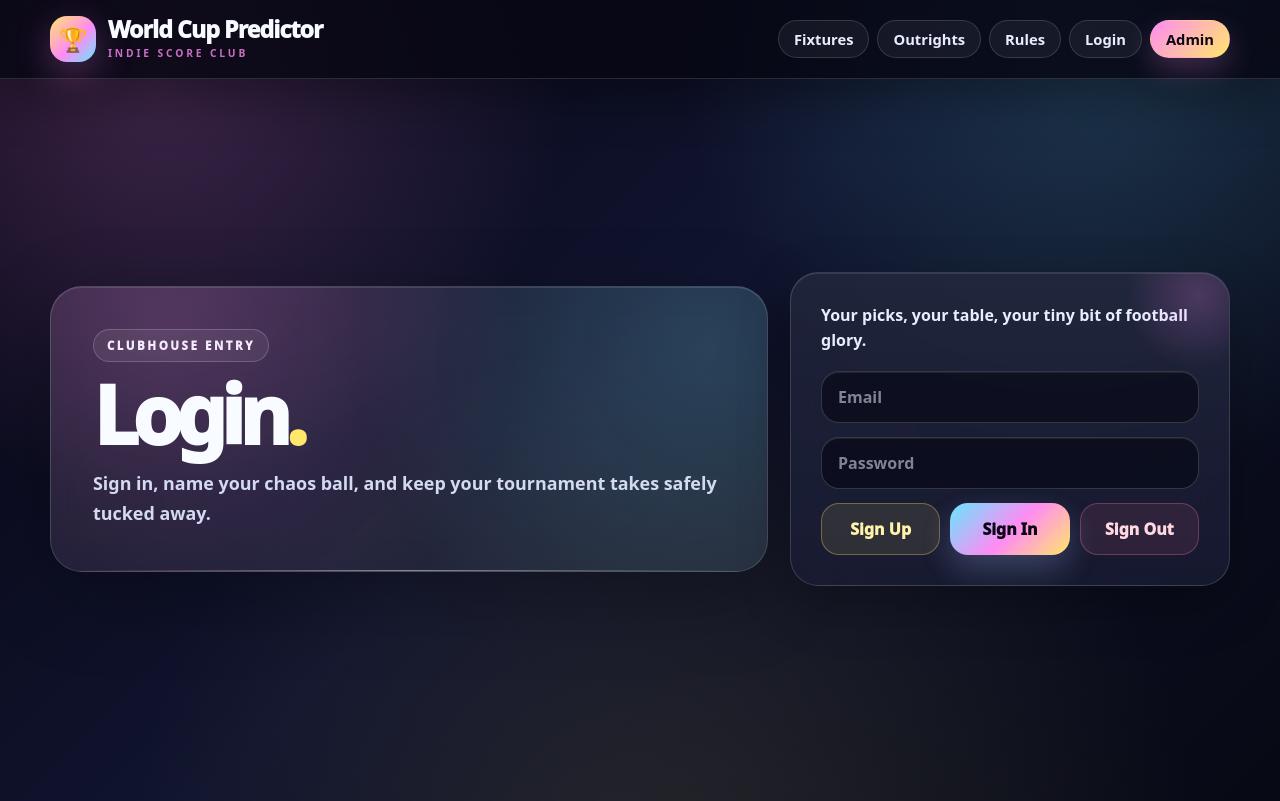
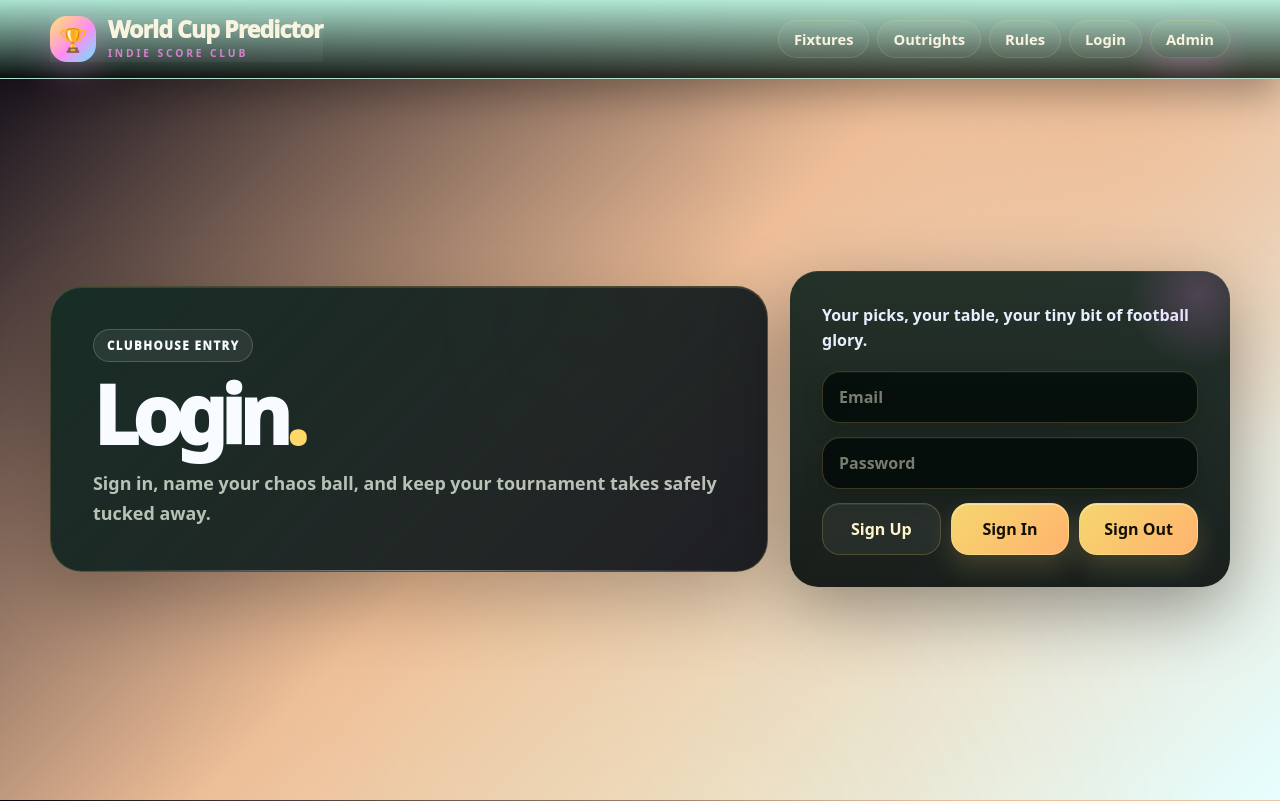
Before and after one commit to Stephenlyne62/world-cup-predictor, a Next.js app: page /login in a window 1280 px wide. Built offline with nearby package versions, Linux system fonts and the light colour scheme; no server answers.

Commit message:
Update homepage

```diff
--- a/app/globals.css
+++ b/app/globals.css
@@ -4,18 +4,16 @@
 
 :root {
   color-scheme: dark;
-  --ink: #070713;
-  --night: #0d1024;
-  --panel: rgba(15, 19, 43, 0.78);
+  --night: #e8ebff;
+  --panel: rgba(158, 162, 183, 0.78);
   --panel-strong: rgba(9, 11, 28, 0.92);
-  --line: rgba(255, 255, 255, 0.14);
-  --line-strong: rgba(255, 255, 255, 0.24);
+  --line: rgba(208, 177, 177, 0.14);
+  --line-strong: rgba(32, 32, 32, 0.24);
   --text: #f8fbff;
   --muted: #aeb8d3;
   --cyan: #66e7ff;
   --pink: #ff8bf3;
   --yellow: #ffe76a;
-  --orange: #ff9d66;
   --danger: #ff7b9c;
 }
 
@@ -27,10 +25,9 @@ body {
   color: var(--text);
   font-family: ui-sans-serif, system-ui, -apple-system, BlinkMacSystemFont, "Segoe UI", sans-serif;
   background:
-    radial-gradient(circle at 12% 10%, rgba(255, 139, 243, 0.20), transparent 26rem),
-    radial-gradient(circle at 86% 8%, rgba(102, 231, 255, 0.16), transparent 26rem),
+    radial-gradient(circle at 86% 8%, #eebe98, transparent 26rem),
     radial-gradient(circle at 52% 110%, rgba(255, 231, 106, 0.10), transparent 34rem),
-    linear-gradient(135deg, #080614 0%, #10142e 48%, #070914 100%);
+    linear-gradient(135deg, #080614 0%, #eebe98 48%, #e6ffff 100%);
 }
 body::before {
   content: "";
@@ -58,7 +55,7 @@ input::placeholder { color: rgba(226, 232, 240, 0.55); }
   top: 0;
   z-index: 50;
   border-bottom: 1px solid var(--line);
-  background: rgba(7, 7, 19, 0.82);
+  background: rgba(231, 224, 176, 0.82);
   backdrop-filter: blur(18px);
   box-shadow: 0 18px 48px rgba(0,0,0,0.34);
 }
@@ -777,3 +774,292 @@ input::placeholder { color: rgba(226, 232, 240, 0.55); }
     grid-template-columns: 1fr 1fr;
   }
 }
+
+/*
+  World Cup Predictor — Bet365-lite slickness add-on
+  Paste this at the very bottom of app/globals.css after the refined makeover CSS.
+  It keeps the indie/fun vibe, but pushes the interface slightly toward a darker sportsbook board style.
+*/
+
+:root {
+  --bookie-gold-strong: #ffd86a;
+  --bookie-lime: #b8ff7a;
+  --bookie-text: #f8f4df;
+  --bookie-muted: #b9c2b7;
+  --bookie-danger: #ff7a9d;
+}
+
+
+
+/* Header / nav: slightly more sportsbook, less neon club poster */
+.site-header,
+.wc-navbar,
+nav {
+  background:
+    linear-gradient(180deg, rgba(178, 236, 216, 0.96), rgba(7, 16, 13, 0.82)) !important;
+  box-shadow: 0 14px 40px rgba(0, 0, 0, 0.34) !important;
+}
+
+
+
+.nav-link,
+.site-nav a,
+.wc-nav a,
+nav a {
+  border-color: rgba(245, 212, 107, 0.18) !important;
+  background: rgba(255, 255, 255, 0.045) !important;
+  color: #f8f4df !important;
+}
+
+.nav-link:hover,
+.site-nav a:hover,
+.wc-nav a:hover,
+nav a:hover {
+  border-color: rgba(245, 212, 107, 0.46) !important;
+  background: rgba(245, 212, 107, 0.13) !important;
+  color: #fff7cf !important;
+  transform: translateY(-1px);
+}
+
+.nav-link.active,
+.site-nav a.active,
+.wc-nav a.active,
+nav a[aria-current="page"] {
+  background: linear-gradient(135deg, #f5d46b, #ff9f7a) !important;
+  color: #171006 !important;
+  border-color: rgba(255, 232, 151, 0.75) !important;
+  box-shadow: 0 10px 28px rgba(245, 212, 107, 0.22) !important;
+}
+
+/* Overall panels: darker, cleaner, odds-board style */
+.wc-card,
+.home-tabs,
+.home-hero-panel,
+.fixture-card,
+.rule-card,
+.login-card,
+.outright-card,
+.leaderboard-card,
+.prediction-card {
+  background:
+    linear-gradient(180deg, rgba(18, 37, 31, 0.92), rgba(7, 14, 13, 0.92)) !important;
+  border: 1px solid var(--bookie-line) !important;
+  box-shadow:
+    0 22px 70px rgba(0, 0, 0, 0.38),
+    inset 0 1px 0 rgba(255, 255, 255, 0.065) !important;
+}
+
+.wc-hero,
+.home-hero {
+  background:
+    linear-gradient(135deg, rgba(17, 43, 35, 0.9), rgba(8, 11, 20, 0.9)),
+    radial-gradient(circle at 76% 10%, rgba(245, 212, 107, 0.14), transparent 30%) !important;
+  border-color: rgba(245, 212, 107, 0.22) !important;
+}
+
+.wc-kicker,
+.home-panel-label,
+.fixture-meta,
+.rule-eyebrow,
+.form-label {
+  color: var(--bookie-gold) !important;
+  letter-spacing: 0.13em !important;
+}
+
+.wc-title span,
+.home-hero h1 span,
+.points-badge,
+.wc-pill {
+  color: var(--bookie-gold-strong) !important;
+}
+
+.wc-copy,
+.home-muted,
+.home-table-note,
+.empty-state p,
+.fixture-card p,
+.rule-card p {
+  color: var(--bookie-muted) !important;
+}
+
+/* Tables and leaderboard rows: more like a clean betting slip / odds board */
+.home-rank-row,
+.leaderboard-row,
+.outcome-row,
+.fixture-row,
+.home-outrights-table tr,
+.rules-list li {
+  background: rgba(17, 43, 35, 0.9) !important;
+  border-color: rgba(245, 212, 107, 0.13) !important;
+}
+
+.home-rank-row:hover,
+.leaderboard-row:hover,
+.fixture-card:hover,
+.prediction-card:hover {
+  border-color: rgba(245, 212, 107, 0.38) !important;
+  background: rgba(245, 212, 107, 0.07) !important;
+}
+
+.rank-badge,
+.points-badge,
+.score-badge,
+.status-pill,
+.wc-pill {
+  border-color: rgba(245, 212, 107, 0.32) !important;
+  background: rgba(245, 212, 107, 0.11) !important;
+  color: #fff1ad !important;
+}
+
+.home-outrights-table th,
+table th {
+  background: rgba(245, 212, 107, 0.11) !important;
+  color: #ffe9a0 !important;
+  border-bottom: 1px solid rgba(245, 212, 107, 0.22) !important;
+}
+
+.home-outrights-table td,
+table td {
+  border-bottom-color: rgba(245, 212, 107, 0.09) !important;
+}
+
+/* Forms: darker inputs, sharper sportsbook control feel */
+input,
+select,
+textarea,
+.form-input,
+.form-select,
+.score-input {
+  background: rgba(1, 8, 6, 0.78) !important;
+  border: 1px solid rgba(245, 212, 107, 0.22) !important;
+  color: #fff9df !important;
+  box-shadow:
+    inset 0 1px 0 rgba(255, 255, 255, 0.045),
+    0 8px 20px rgba(0, 0, 0, 0.18) !important;
+}
+
+input::placeholder,
+textarea::placeholder {
+  color: rgba(248, 244, 223, 0.48) !important;
+}
+
+input:focus,
+select:focus,
+textarea:focus,
+.form-input:focus,
+.form-select:focus,
+.score-input:focus {
+  border-color: rgba(245, 212, 107, 0.7) !important;
+  box-shadow:
+    0 0 0 3px rgba(245, 212, 107, 0.14),
+    0 12px 26px rgba(0, 0, 0, 0.22) !important;
+  outline: none !important;
+}
+
+/* Buttons: odds-site sharpness, still playful enough */
+button,
+.wc-button,
+.save-button,
+.form-button,
+.tab-switcher button,
+.home-actions a {
+  border: 1px solid rgba(255, 232, 151, 0.42) !important;
+  background: linear-gradient(135deg, #f6d66e 0%, #ffb36f 100%) !important;
+  color: #130f05 !important;
+  font-weight: 900 !important;
+  box-shadow:
+    0 12px 26px rgba(245, 212, 107, 0.18),
+    inset 0 1px 0 rgba(255, 255, 255, 0.38) !important;
+}
+
+button:hover,
+.wc-button:hover,
+.save-button:hover,
+.form-button:hover,
+.tab-switcher button:hover,
+.home-actions a:hover {
+  filter: brightness(1.04) saturate(1.06);
+  transform: translateY(-1px);
+  box-shadow:
+    0 16px 34px rgba(245, 212, 107, 0.23),
+    inset 0 1px 0 rgba(255, 255, 255, 0.42) !important;
+}
+
+.wc-button.secondary,
+button.secondary,
+.tab-switcher button:not(.active) {
+  background: rgba(255, 255, 255, 0.055) !important;
+  color: #fff5ca !important;
+  border-color: rgba(245, 212, 107, 0.2) !important;
+  box-shadow: inset 0 1px 0 rgba(255, 255, 255, 0.07) !important;
+}
+
+.tab-switcher button.active {
+  background: linear-gradient(135deg, #f6d66e, #b8ff7a) !important;
+  color: #09100a !important;
+}
+
+/* Fixture cards: make them feel like stacked bet slips */
+.fixture-card {
+  position: relative;
+  overflow: hidden;
+}
+
+.fixture-card::before,
+.prediction-card::before,
+.home-rank-row::before {
+  content: "";
+  position: absolute;
+  inset: 0 auto 0 0;
+  width: 3px;
+  background: linear-gradient(180deg, var(--bookie-gold), rgba(184, 255, 122, 0.7));
+  opacity: 0.85;
+}
+
+.fixture-card,
+.prediction-card,
+.home-rank-row {
+  position: relative;
+}
+
+/* Section spacing: slicker and less floaty */
+.wc-page {
+  gap: clamp(18px, 3vw, 30px) !important;
+}
+
+.wc-card-pad,
+.home-tabs,
+.home-predictions {
+  padding: clamp(20px, 3vw, 32px) !important;
+}
+
+.home-section-head,
+.home-tabs-head,
+.fixture-card-head,
+.card-head {
+  border-bottom: 1px solid rgba(245, 212, 107, 0.12);
+  padding-bottom: 14px;
+  margin-bottom: 16px;
+}
+
+/* Small responsive polish */
+@media (max-width: 720px) {
+  .site-nav,
+  .wc-nav,
+  nav {
+    gap: 8px !important;
+  }
+
+  .nav-link,
+  .site-nav a,
+  .wc-nav a,
+  nav a {
+    padding: 9px 11px !important;
+  }
+
+  .wc-card-pad,
+  .home-tabs,
+  .home-predictions {
+    padding: 18px !important;
+  }
+}
```
